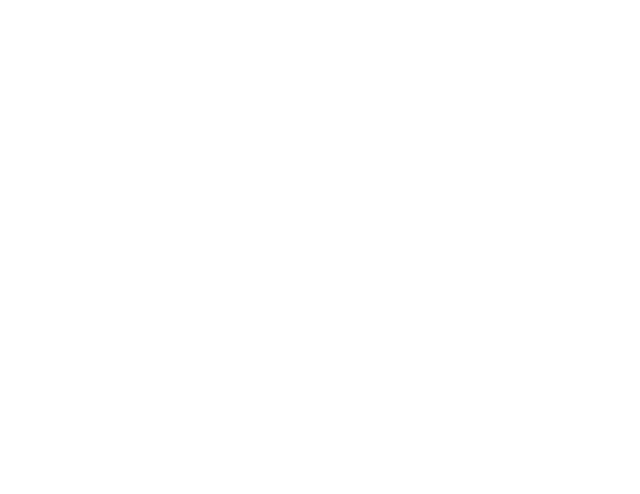
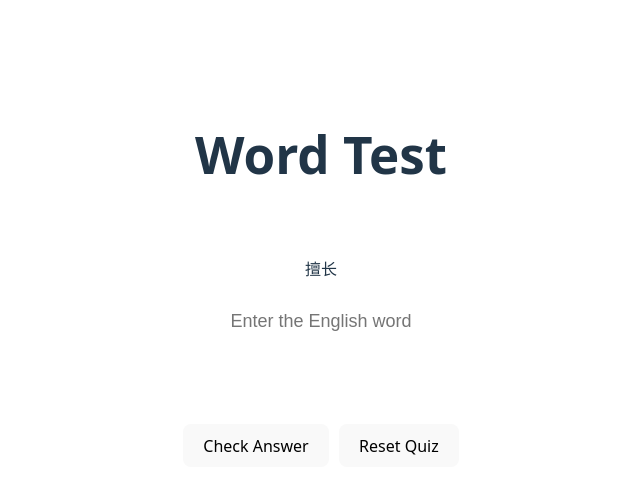
Before and after one commit to xiaodong2008/exam-25, a Vue app: page /english/vocab/test-word in a window 1280 px wide. Before the commit this address had no page. Shown: the top 494 px of the page, without its empty margins (319-959 px from the left). Built offline with nearby package versions, Linux system fonts and the light colour scheme.

Commit message:
feat: add Word Test component and update router for navigation

```diff
--- a/src/pages/English/vocab/List.vue
+++ b/src/pages/English/vocab/List.vue
@@ -25,6 +25,10 @@
         <span class="word">{{ item.word }}</span>
         <span class="word_cn">{{ item.word_cn }}</span>
       </div>
+    </div>
+
+    <div class="navigation">
+      <RouterLink to="/english/vocab/test-word">Go to Word Test ></RouterLink>
     </div>
   </div>
 </template>
@@ -154,4 +158,20 @@ const vocabs_combined = vocabs.map((word, index) => ({
     }
   }
 }
+
+.navigation {
+  margin-top: 20px;
+  text-align: center;
+
+  a {
+    color: #7553ff;
+    text-decoration: none;
+    font-size: 18px;
+    transition: color 0.3s ease;
+
+    &:hover {
+      color: #5227ff;
+    }
+  }
+}
 </style>
--- a/src/pages/English/vocab/WordTest.vue
+++ b/src/pages/English/vocab/WordTest.vue
@@ -0,0 +1,211 @@
+<template>
+  <div class="word-test">
+    <div class="header">
+      <h1>Word Test</h1>
+      <div class="toolbar"></div>
+    </div>
+    <div class="content">
+      <div v-if="questionQueue.length > 0" class="question">
+        <span>{{ vocabs_cn[questionQueue[0]] }}</span>
+        <input
+          type="text"
+          v-model="answer"
+          @keyup.enter="submittedAnwser ? nextQuestion() : checkAnswer()"
+          placeholder="Enter the English word"
+          class="input-answer"
+          :class="{
+            correct: answerCorrect === true,
+            incorrect: answerCorrect === false,
+          }"
+        />
+        <span
+          class="correct-answer"
+          v-if="submittedAnwser && answerCorrect === false"
+          style="color: #f44336; font-size: 14px"
+          >Correct answer: {{ vocabs[questionQueue[0]] }}</span
+        >
+      </div>
+      <div v-else class="word-test__end">
+        <p>Test completed!</p>
+        <p>Your score of this round: {{ score }}/20</p>
+        <button @click="setupNewRound">Start Over</button>
+      </div>
+    </div>
+    <div class="operation">
+      <button @click="checkAnswer" v-if="!submittedAnwser">Check Answer</button>
+      <button @click="nextQuestion" v-if="submittedAnwser">
+        Next Question
+      </button>
+      <button @click="setupNewRound">Reset Quiz</button>
+    </div>
+  </div>
+</template>
+
+<script setup lang="ts">
+import { reactive, ref } from "vue";
+
+const qNums = setupQNums(20);
+const questionQueue = reactive([] as number[]);
+const score = ref(0);
+const totalScore = ref(0);
+const totalAnswered = ref(0);
+const submittedAnwser = ref(false);
+const answerCorrect = ref(null as boolean | null); // Use null to indicate no answer checked yet
+
+const answer = ref("");
+
+setupNewRound();
+
+function setupQNums(num: number) {
+  return Array.from({ length: num }, (_, i) => i);
+}
+function setupNewRound() {
+  score.value = 0;
+  questionQueue.length = 0; // Clear the previous queue
+  questionQueue.push(...qNums.sort(() => Math.random() - 0.5));
+  answer.value = ""; // Reset the answer input
+  submittedAnwser.value = false;
+}
+
+function checkAnswer() {
+  if (questionQueue.length === 0) return;
+
+  const currentIndex = questionQueue[0];
+  answerCorrect.value = false; // Reset the answer correctness state
+  // if (answer.value.trim().toLowerCase() === vocabs[currentIndex]) {
+  //   score.value++;
+  //   totalScore.value++;
+  //   answerCorrect.value = true;
+  // }
+  if (
+    Array.isArray(vocabs[currentIndex])
+      ? vocabs[currentIndex].includes(answer.value.trim().toLowerCase())
+      : vocabs[currentIndex] === answer.value.trim().toLowerCase()
+  ) {
+    score.value++;
+    totalScore.value++;
+    answerCorrect.value = true;
+  } else {
+    answerCorrect.value = false;
+  }
+  totalAnswered.value++;
+
+  submittedAnwser.value = true;
+}
+
+function nextQuestion() {
+  if (questionQueue.length > 0) {
+    questionQueue.shift(); // Remove the answered question
+    answer.value = ""; // Clear the input
+    submittedAnwser.value = false;
+    answerCorrect.value = null; // Reset the answer correctness state
+  }
+}
+
+const vocabs = [
+  "amateur",
+  "athlete",
+  "authentic",
+  "binge-watch",
+  "bustling",
+  "comedy",
+  "comfort zone",
+  ["cosy", "cozy"],
+  "determination",
+  "excel",
+  "food poisoning",
+  "life-changing",
+  "relieve",
+  "science fiction",
+  "self-esteem",
+  "silver screen",
+  "theme",
+  "untouched",
+  "welcoming",
+  ["with flying colours", "with flying colors"],
+];
+const vocabs_cn = [
+  "业余",
+  "运动员",
+  "正宗",
+  "狂看",
+  "热闹、繁华",
+  "喜劇",
+  "舒适圈",
+  "舒适",
+  "決心",
+  "擅长",
+  "食物中毒",
+  "改变人生的",
+  "缓解",
+  "科幻小说",
+  "自尊心",
+  "银幕",
+  "主题",
+  "未触及的",
+  "欢迎的",
+  "旗开得胜",
+];
+// show chi, enter english word(answer)
+</script>
+
+<style scoped lang="scss">
+.word-test {
+  display: flex;
+  flex-direction: column;
+  align-items: center;
+  gap: 20px;
+}
+
+.toolbar {
+  display: flex;
+  align-items: center;
+  justify-content: center;
+  margin-bottom: 20px;
+  gap: 6px;
+
+  .checkbox:not(:first-child) {
+    margin-left: 10px;
+  }
+}
+
+.question {
+  display: flex;
+  flex-direction: column;
+  align-items: center;
+  justify-content: center;
+  width: 100%;
+  gap: 20px;
+}
+
+.input-answer {
+  width: 300px;
+  padding: 10px;
+  border: none;
+  outline: none;
+  background-color: transparent;
+  cursor: pointer;
+  box-shadow: none;
+  -webkit-appearance: none;
+  -moz-appearance: none;
+  appearance: none;
+  border-bottom: 2px solid white;
+  text-align: center;
+  font-size: 18px;
+  transition: border-color 0.3s ease;
+
+  &.correct {
+    border-color: #4caf50; /* Green for correct answer */
+  }
+  &.incorrect {
+    border-color: #f44336; /* Red for incorrect answer */
+  }
+}
+
+.operation {
+  display: flex;
+  justify-content: center;
+  gap: 10px;
+  margin-top: 60px;
+}
+</style>
--- a/src/router.ts
+++ b/src/router.ts
@@ -14,6 +14,11 @@ const router = createRouter({
       name: "Vocab",
       component: () => import("./pages/English/vocab/List.vue"),
     },
+    {
+      path: "/english/vocab/test-word",
+      name: "TestWord",
+      component: () => import("./pages/English/vocab/WordTest.vue"),
+    },
   ],
 });
 
```
